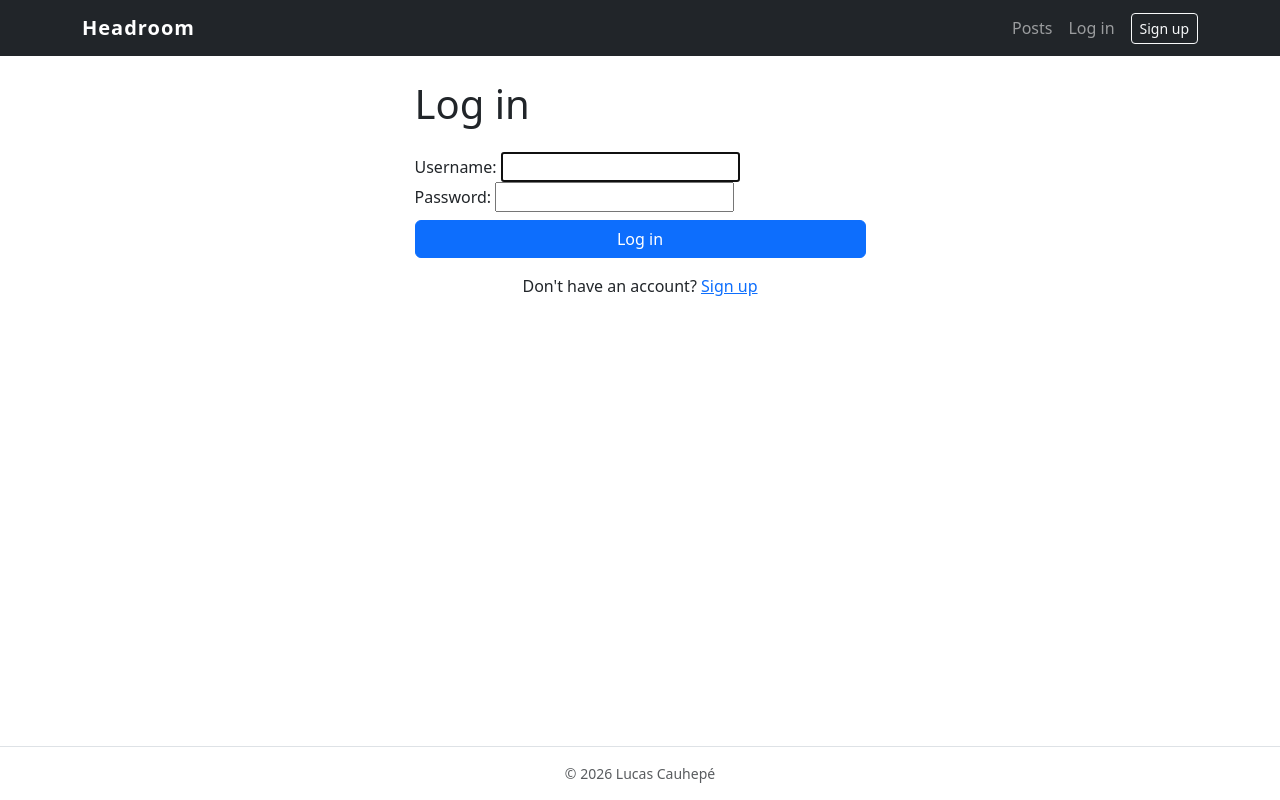
After one commit to lucascauhepe-spec/django-blog-audio, a Django app: page /accounts/login/ in a window 1280 px wide. The commit adds this page. Run offline with Django 5.2, Linux system fonts and the light colour scheme.

Commit message:
Add login and logout with Django auth views

```diff
--- /dev/null
+++ b/accounts/templates/registration/login.html
@@ -0,0 +1,22 @@
+{% extends "base.html" %}
+
+{% block title %}Log in{% endblock %}
+
+{% block content %}
+  <div class="row justify-content-center">
+    <div class="col-md-6 col-lg-5">
+      <h1 class="mb-4">Log in</h1>
+
+      <form method="post" class="django-form">
+        {% csrf_token %}
+        {{ form }}
+        <input type="hidden" name="next" value="{{ next }}">
+        <button type="submit" class="btn btn-primary w-100 mt-2">Log in</button>
+      </form>
+
+      <p class="mt-3 text-center">
+        Don't have an account? <a href="{% url 'accounts:signup' %}">Sign up</a>
+      </p>
+    </div>
+  </div>
+{% endblock %}
--- /dev/null
+++ b/accounts/urls.py
@@ -0,0 +1,16 @@
+from django.contrib.auth import views as auth_views
+from django.urls import path
+
+from . import views
+
+app_name = "accounts"
+
+urlpatterns = [
+    path("signup/", views.signup, name="signup"),
+    path(
+        "login/",
+        auth_views.LoginView.as_view(redirect_authenticated_user=True),
+        name="login",
+    ),
+    path("logout/", auth_views.LogoutView.as_view(), name="logout"),
+]
--- a/config/settings.py
+++ b/config/settings.py
@@ -130,3 +130,7 @@ MAILERS = {
         'BACKEND': 'django.core.mail.backends.console.EmailBackend',
     },
 }
+
+LOGIN_URL = "accounts:login"
+LOGIN_REDIRECT_URL = "blog:post_list"
+LOGOUT_REDIRECT_URL = "blog:post_list"
--- a/config/urls.py
+++ b/config/urls.py
@@ -19,5 +19,6 @@ from django.urls import include, path
 
 urlpatterns = [
     path('admin/', admin.site.urls),
+    path("accounts/", include("accounts.urls")),
     path("", include("blog.urls")),
 ]
--- a/templates/base.html
+++ b/templates/base.html
@@ -17,10 +17,28 @@
         <span class="navbar-toggler-icon"></span>
       </button>
       <div class="collapse navbar-collapse" id="mainNav">
-        <ul class="navbar-nav ms-auto">
+        <ul class="navbar-nav ms-auto align-items-md-center">
           <li class="nav-item">
             <a class="nav-link" href="{% url 'blog:post_list' %}">Posts</a>
           </li>
+          {% if user.is_authenticated %}
+            <li class="nav-item">
+              <span class="nav-link">Hi, {{ user.username }}</span>
+            </li>
+            <li class="nav-item">
+              <form method="post" action="{% url 'accounts:logout' %}">
+                {% csrf_token %}
+                <button type="submit" class="btn btn-link nav-link">Log out</button>
+              </form>
+            </li>
+          {% else %}
+            <li class="nav-item">
+              <a class="nav-link" href="{% url 'accounts:login' %}">Log in</a>
+            </li>
+            <li class="nav-item">
+              <a class="btn btn-outline-light btn-sm ms-md-2" href="{% url 'accounts:signup' %}">Sign up</a>
+            </li>
+          {% endif %}
         </ul>
       </div>
     </div>
```
Also changed, not shown: accounts/forms.py (added, +9 -0 lines), accounts/templates/registration/signup.html (added, +21 -0 lines), accounts/views.py (+19 -2 lines).
